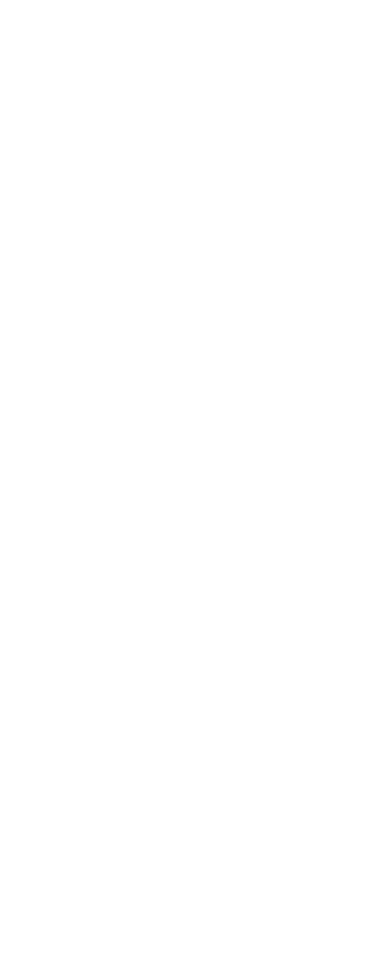
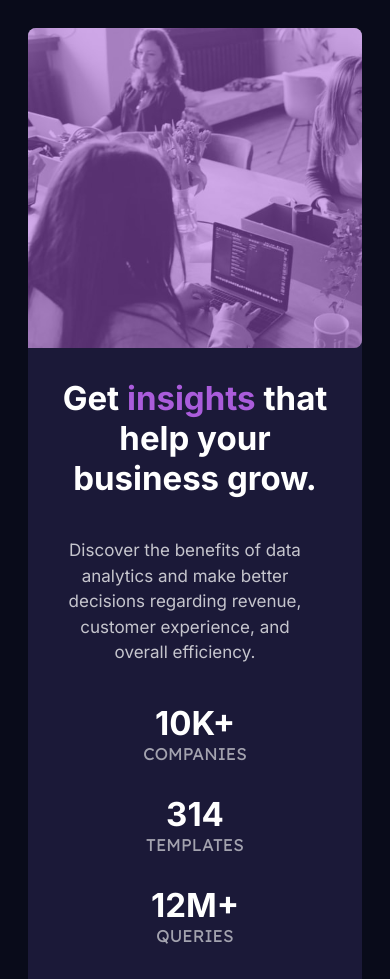
Before and after one commit to HosamUsf/Frontend-Mentor-Challenges-Solutions, a plain HTML site: page Stats preview card component/index.html in a window 390 px wide. Shown: the top 979 px of the page. Before the commit the page ends 844 px from the top, so only its background shows below. Drawn offline with Linux system fonts and the light colour scheme.

Commit message:
stats preview card component

```diff
--- a/Stats preview card component/index.html
+++ b/Stats preview card component/index.html
@@ -6,6 +6,19 @@
     <link rel="stylesheet" href="styles.css" >
 </head>
 <body>
-
+    <div class="container">
+        <div class="left">
+            <h1>Get <span>insights</span> that help your business grow.</h1>
+            <p>Discover the benefits of data analytics and make better decisions regarding revenue, customer experience, and overall efficiency.</p>
+            <div class="stat-box">
+                <div class="stat"><span>10K+</span>COMPANIES</div>
+                <div class="stat"><span>314</span>TEMPLATES</div>
+                <div class="stat"><span>12M+</span>QUERIES</div>
+            </div>
+        </div>
+        <div class="right">
+            <div class="image"></div>
+        </div>
+    </div>
 </body>
 </html>
--- a/Stats preview card component/styles.css
+++ b/Stats preview card component/styles.css
@@ -0,0 +1,162 @@
+@import url('https://fonts.googleapis.com/css2?family=Lexend+Deca&display=swap');
+@import url('https://fonts.googleapis.com/css2?family=Inter:wght@400;700&family=Lexend+Deca&display=swap');
+
+*{
+    font-family: 'Inter', sans-serif;
+}
+
+body{
+    background-color: hsl(233, 47%, 7%);
+    font-size: 15px;
+    display: flex;
+    justify-content: center;
+    align-items: center;
+    height: 100vh;
+}
+.container{
+    background: hsl(244, 38%, 16%);
+    width: 1000px;
+    height: 420px;
+    display: flex;
+    border-radius: 8px;
+}
+
+.left{
+    width: 50%;
+    display: flex;
+    flex-direction: column;
+    height: 100%;
+    padding: 60px;
+    padding-right: 80px;
+    text-align: start;
+}
+
+.left h1{
+    color: hsl(0, 0%, 100%);
+    font-weight: 700;
+    font-size: 33px;
+    margin: 0;
+}
+.left h1 span{
+    color: hsl(277, 64%, 61%);
+}
+
+.left p {
+    color :hsla(0, 0%, 100%, 0.75);
+    font-size: 14px;
+    line-height: 1.5;
+    margin-top: 40px;
+    padding-right: 20px;
+}
+.stat-box{
+    display: flex;
+    flex-direction: row;
+    justify-content: space-between;
+    width: 310px;
+    margin-top: 60px;
+}
+.stat{
+    width: 50px;
+    font-size: 13px;
+    text-transform: uppercase;
+    color: hsla(0, 0%, 100%, 0.6) ;
+    font-family: 'Lexend Deca',sans-serif;
+    display: flex;
+    flex-direction: column;
+}
+.stat span{
+    color: white;
+    text-transform: none;
+    font-size: 23px;
+    font-weight: 700;
+    font-family: 'Inter', sans-serif;
+}
+.right{
+    width: 67%;
+    background-image: url('./images/image-header-desktop.jpg') ;
+    height: 420px;
+    background-size: cover;
+    border-top-right-radius: 8px;
+    border-bottom-right-radius: 8px;
+}
+.right .image{
+    width: 100%;
+    height: 100%;
+    background-color: hsl(277, 64%,61%);
+    opacity: 0.5;
+    border-top-right-radius: 8px;
+    border-bottom-right-radius: 8px;
+}
+
+@media (max-width:1000px) {
+    .container{
+        height: auto;
+    }
+    .left{
+        height: auto;
+    }
+    .right{
+        height: auto;
+    }
+}
+
+@media (max-width:800px) {
+    body{
+        height: auto;
+    }
+    .container{
+        flex-wrap: wrap-reverse;
+        margin: 20px;
+        width: 100%;
+    }
+    .left{
+        width: 100%;
+        text-align: center;
+        align-items: center;
+        height: auto;
+        padding: 0;
+        padding-right: 0;
+        justify-content: center;
+        margin: 30px;
+    }
+    .left p {
+        font-size: 17px;
+    }
+    .right{
+        width: 100%;
+        height: 320px;
+        background-image: url('./images/image-header-mobile.jpg');
+        background-size: cover;
+        border-top-left-radius: 8px;
+    }
+    .image{
+        border-top-left-radius: 8px;
+    }
+    .stat-box{
+        width: 100%;
+        flex-direction: column;
+        align-items: center;
+        margin-top: 20px;
+        justify-content: center;
+
+    }
+    .stat{
+        align-items: center;
+        margin-bottom: 30px;
+        font-size: 17px;
+    }
+    .stat span{
+        align-items: center;
+        font-size: 33px;
+    }
+}
+
+
+/*
+
+- Very dark blue (main background): hsl(233, 47%, 7%)
+- Dark desaturated blue (card background): hsl(244, 38%, 16%)
+- Soft violet (accent): hsl(277, 64%, 61%)
+- White (main heading, stats): hsl(0, 0%, 100%)
+- Slightly transparent white (main paragraph): hsla(0, 0%, 100%, 0.75)
+- Slightly transparent white (stat headings): */
```
